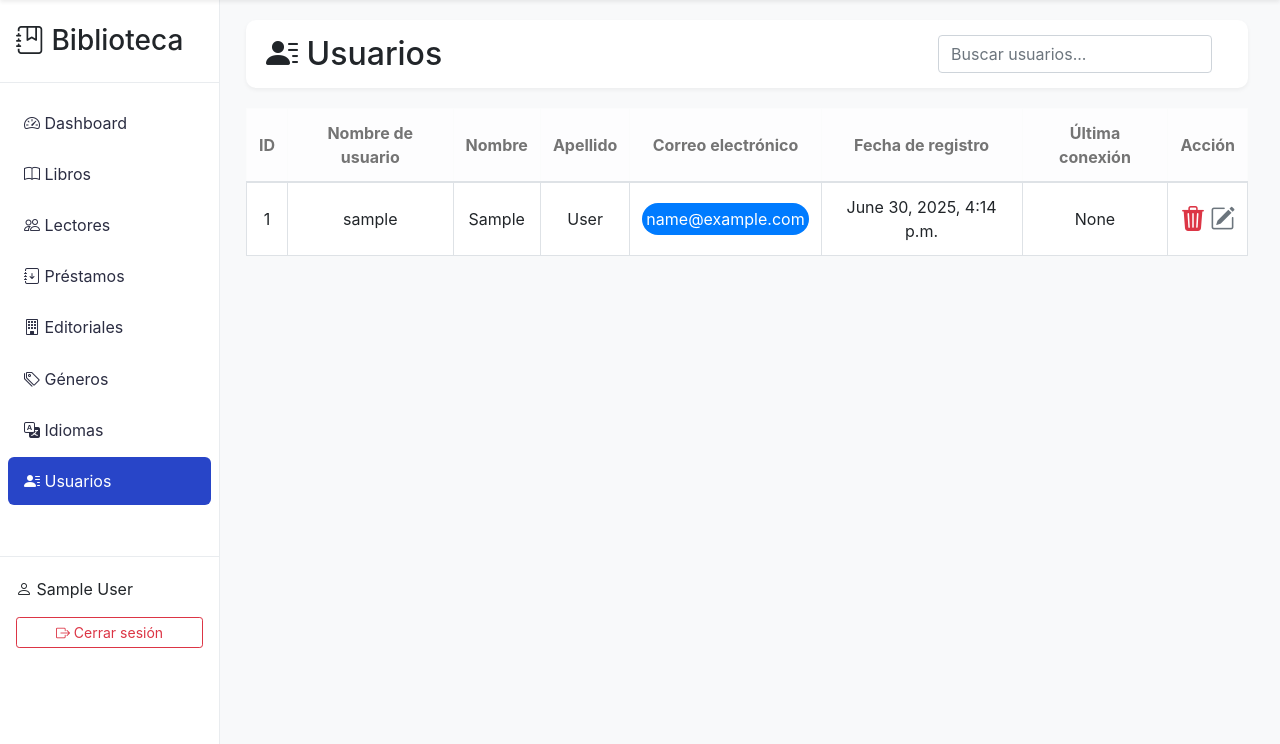
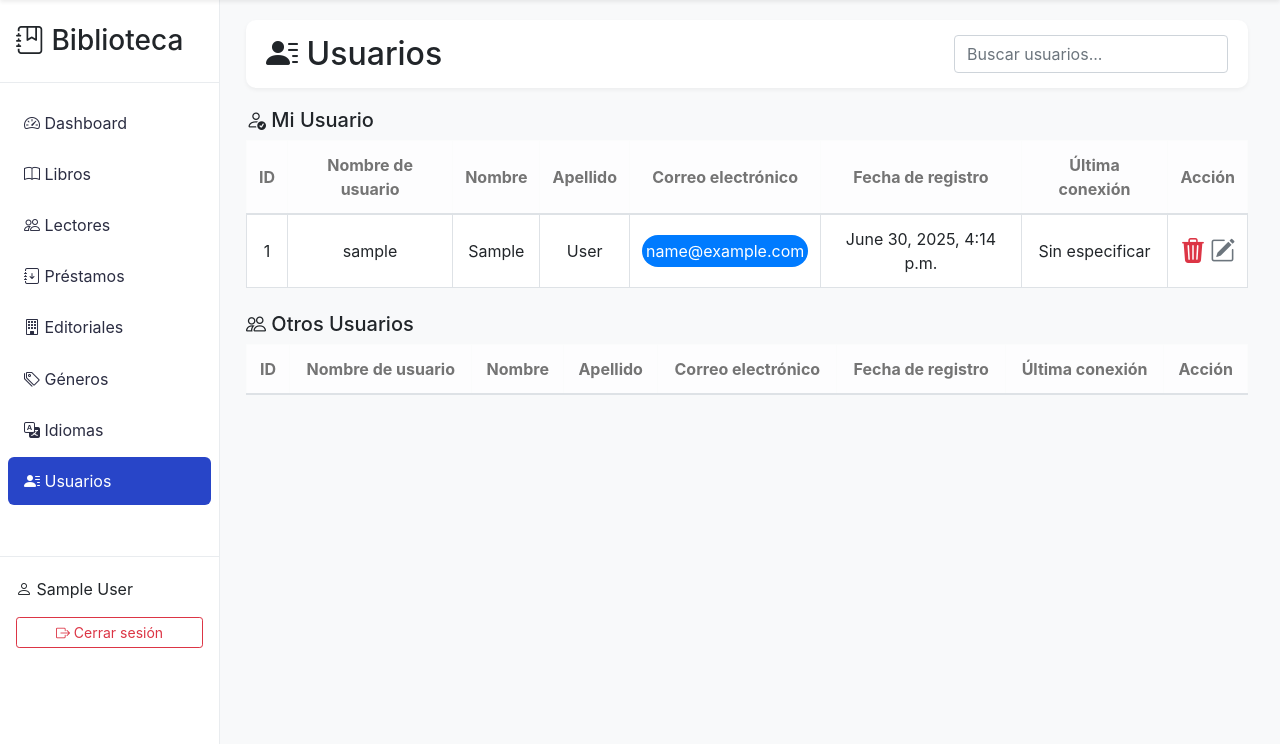
Before and after one commit to BiblioProject/Proyecto_Biblioteca, a Django app: page /app_biblioteca/users/ in a window 1280 px wide. Shown: the part 56-800 px from the top of the page. Run offline with Django 5.2, Linux system fonts and the light colour scheme; the visitor is signed in with stand-in values (Sample User, id 1); data comes from the database, SQL or seed files in the repository; lists and menus that the app fills with data are empty; some libraries are stand-ins or nearby versions.

Commit message:
cambios en usuarios y topbar

```diff
--- a/app_biblioteca/templates/dashboard/dashboard.html
+++ b/app_biblioteca/templates/dashboard/dashboard.html
@@ -44,7 +44,7 @@
                     <div class="card-body">
                         <div class="d-flex justify-content-between">
                             <div>
-                                <h5 class="card-title"><i class="bi bi-clipboard-check me-2"></i>Préstamos</h5>
+                                <h5 class="card-title"><i class="bi bi-journal-arrow-down me-2"></i>Préstamos</h5>
                                 <p class="card-value">{{ stats.prestamos_activos }}</p>
                             </div>
                             <div class="card-icon">
--- a/app_biblioteca/templates/partials/topbar.html
+++ b/app_biblioteca/templates/partials/topbar.html
@@ -9,6 +9,15 @@
 
     <!-- DERECHA: Notificaciones y usuario -->
     <div class="d-flex align-items-center">
+        <!-- Toggle personalizado de modo oscuro -->
+        <!-- <div class="dark-mode-toggle mt-2 mx-2">
+            <input type="checkbox" id="darkModeToggle" hidden>
+            <label for="darkModeToggle" class="toggle-switch">
+            <span class="toggle-thumb"></span>
+            <span class="toggle-icon sun"><i class="bi bi-brightness-high-fill"></i></span>
+            <span class="toggle-icon moon"><i class="bi bi-moon-fill"></i></span>
+            </label>
+        </div> -->
         <button class="btn btn-link position-relative me-3" id="notification-btn" title="Notificaciones" style="color:#4361ee;">
             <i class="bi bi-bell fs-4"></i>
         </button>
@@ -22,11 +31,11 @@
                         <i class="bi bi-person me-2"></i> Perfil
                     </a>
                 </li>
-                <li>
+                <!-- <li>
                     <a class="dropdown-item no-underline" href="#">
                         <i class="bi bi-gear me-2"></i> Configuración
                     </a>
-                </li>
+                </li> -->
                 <li><hr class="dropdown-divider"></li>
                 <li>
                     <form action="{% url 'logout' %}" method="post" class="m-0">
@@ -40,3 +49,6 @@
         </div>
     </div>
 </nav>
+
+<!-- Bootstrap JS con Popper.js -->
+<script src="https://cdn.jsdelivr.net/npm/bootstrap@5.3.2/dist/js/bootstrap.bundle.min.js"></script>
--- a/app_biblioteca/templates/users/users.html
+++ b/app_biblioteca/templates/users/users.html
@@ -20,11 +20,65 @@
         <div class="page-header d-flex align-items-center justify-content-between">
             <h2><i class="bi bi-person-lines-fill"></i> Usuarios</h2>
             <form method="get" class="d-flex" role="search">
-                <input class="form-control me-2 mx-3" type="search" placeholder="Buscar usuarios..." name="q" value="{{ request.GET.q }}">
+                <input class="form-control me-2" type="search" placeholder="Buscar usuarios..." name="q" value="{{ request.GET.q }}">
             </form>
         </div>
         {% if page_obj %}
         <div class="table-responsive mt-3">
+            {# === Tabla para Mi Usuario === #}
+            {% with my_user_list=page_obj|dictsort:"id" %}
+                {% for user in my_user_list %}
+                    {% if user.id == request.user.id %}
+                        {% with user as my_user %}
+                            <h5><i class="bi bi-person-check"></i> Mi Usuario</h5>
+                            <table class="table table-bordered table-hover text-center align-middle bg-white mb-4">
+                                <thead class="table-light">
+                                    <tr>
+                                        <th>ID</th>
+                                        <th>Nombre de usuario</th>
+                                        <th>Nombre</th>
+                                        <th>Apellido</th>
+                                        <th>Correo electrónico</th>
+                                        <th>Fecha de registro</th>
+                                        <th>Última conexión</th>
+                                        <th>Acción</th>
+                                    </tr>
+                                </thead>
+                                <tbody>
+                                    <tr>
+                                        <td>{{ my_user.id }}</td>
+                                        <td>{{ my_user.username }}</td>
+                                        <td>{{ my_user.first_name|default:"Sin especificar" }}</td>
+                                        <td>{{ my_user.last_name|default:"Sin especificar" }}</td>
+                                        <td>
+                                            {% if user.email %}
+                                            <div class="rounded-pill bg-primary text-white p-1">
+                                                {{ my_user.email }}
+                                            </div>
+                                            {% else %}
+                                            Sin especificar
+                                            {% endif %}
+                                        </td>
+                                        <td>{{ my_user.date_joined }}</td>
+                                        <td>{{ my_user.last_login|default:"Sin especificar" }}</td>
+                                        <td>
+                                            <span class="act-btn delete-user text-danger" title="Borrar Usuario" style="cursor: pointer; font-size:25px;">
+                                                <i class="bi bi-trash3-fill fs-5"></i>
+                                            </span>
+                                            <span class="act-btn edit-user text-secondary" title="Editar Usuario" style="cursor: pointer; font-size:25px;" onclick="abrir_modal_edicion('{% url 'edit_user' my_user.id %}')">
+                                                <i class="bi bi-pencil-square fs-5"></i>
+                                            </span>
+                                        </td>
+                                    </tr>
+                                </tbody>
+                            </table>
+                        {% endwith %}
+                    {% endif %}
+                {% endfor %}
+            {% endwith %}
+
+            {# === Tabla para Otros Usuarios === #}
+            <h5><i class="bi bi-people"></i> Otros Usuarios</h5>
             <table class="table table-bordered table-hover text-center align-middle bg-white">
                 <thead class="table-light">
                     <tr>
@@ -40,30 +94,29 @@
                 </thead>
                 <tbody>
                     {% for user in page_obj %}
-                    <tr data-userid="{{ user.id }}">
+                        {% if user.id != request.user.id %}
+                        <tr>
                             <td>{{ user.id }}</td>
                             <td>{{ user.username }}</td>
+                            <td>{{ user.first_name|default:"Sin especificar" }}</td>
+                            <td>{{ user.last_name|default:"Sin especificar" }}</td>
                             <td>
-                            {% if user.first_name %}
-                                {{ user.first_name }}
+                                {% if user.email %}
+                                <div class="rounded-pill bg-primary text-white p-1">
+                                    {{ user.email }}
+                                </div>
                                 {% else %}
                                 Sin especificar
                                 {% endif %}
                             </td>
+                            <td>{{ user.date_joined }}</td>
                             <td>
-                            {% if user.last_name %}
-                                {{ user.last_name }}
+                                {% if user.last_login %}
+                                {{ user.last_login }}
                                 {% else %}
                                 Sin especificar
                                 {% endif %}
                             </td>
-                        <td>
-                            <div class="rounded-pill bg-primary text-white p-1">
-                                {{ user.email }}
-                            </div>
-                        </td>
-                        <td>{{ user.date_joined }}</td>
-                        <td>{{ user.last_login }}</td>
                             <td>
                                 <span class="act-btn delete-user text-danger" title="Borrar Usuario" style="cursor: pointer; font-size:25px;">
                                     <i class="bi bi-trash3-fill fs-5"></i>
@@ -73,6 +126,7 @@
                                 </span>
                             </td>
                         </tr>
+                        {% endif %}
                     {% endfor %}
                 </tbody>
             </table>
--- a/app_biblioteca/views.py
+++ b/app_biblioteca/views.py
@@ -129,7 +129,7 @@ def languages_view(request):
 
 @login_required(login_url='/app_biblioteca/login/')
 def users_view(request):
-   return list_objects(request, User, 'users/users.html')
+   return list_objects(request, User, 'users/users.html', per_page=5)
 
 # Función para listar préstamos según libro
 @login_required(login_url='/app_biblioteca/login/')
```
Also changed, not shown: app_biblioteca/static/css/main.css (+57 -0 lines). Lines whose indentation alone changed are shown as unchanged.
